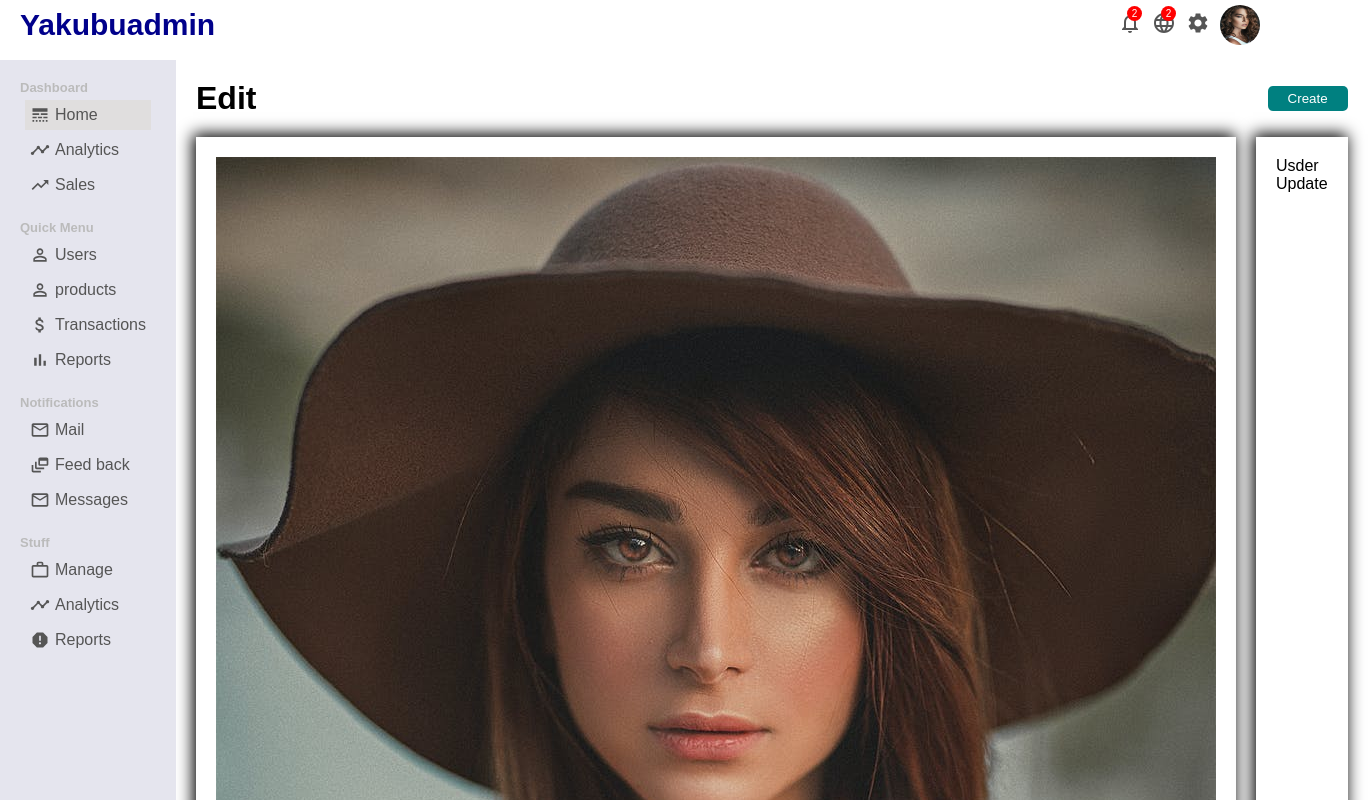
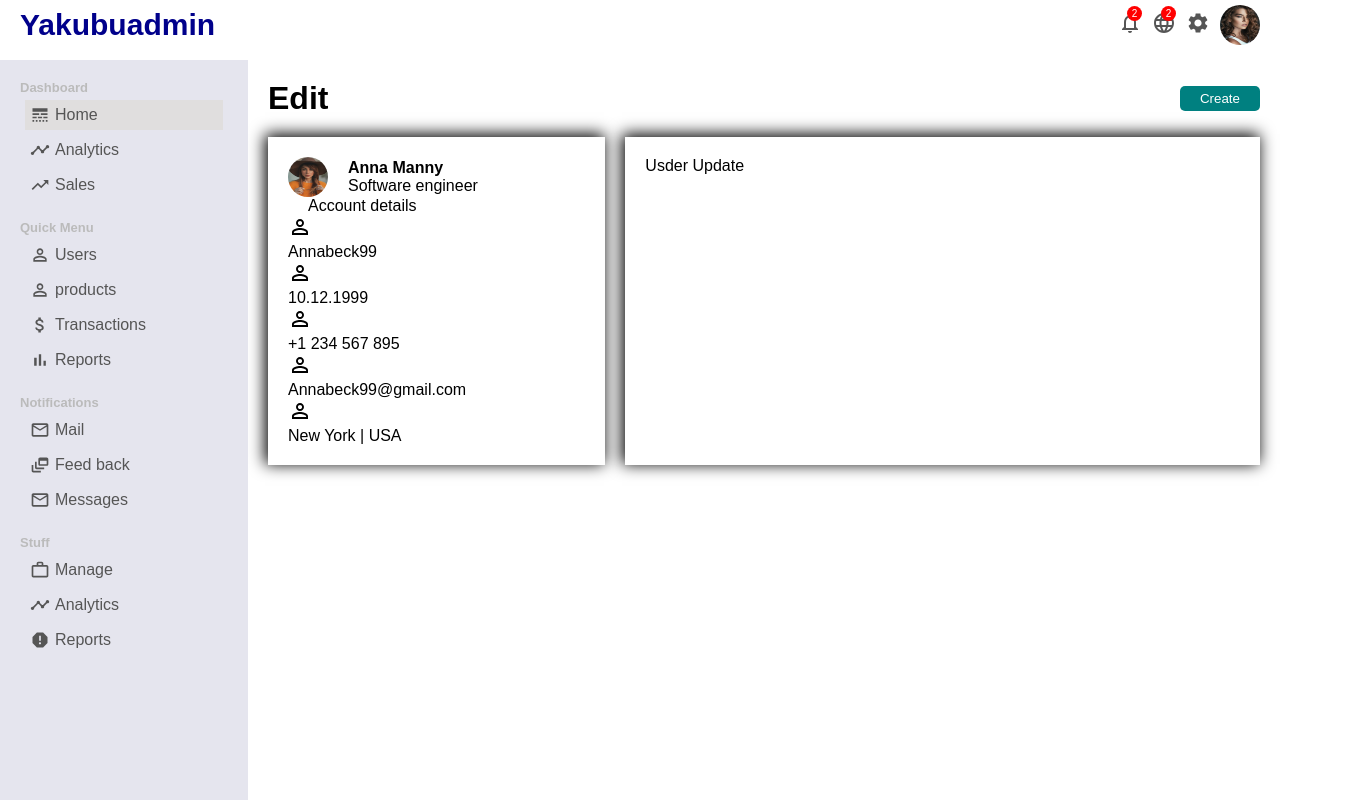
Before and after one commit to YakubuAmidu/admin, a React (Create React App) app: page /user/1 in a window 1280 px wide. Shown: the top 800 px of the page, 1368 px wide, since content can reach past the window. Built offline with nearby package versions, Linux system fonts and the light colour scheme; a web font is replaced by a local one.

Commit message:
Initial commit

```diff
--- a/src/pages/User/User.css
+++ b/src/pages/User/User.css
@@ -38,3 +38,28 @@
     -webkit-box-shadow: -2px -2px 15px 1px #000000;
     box-shadow: -2px -2px 15px 1px #000000;
 }
+
+.userShowTop {
+    display: flex;
+    align-items: center;
+}
+
+.userShowImg {
+    width: 40px;
+    height: 40px;
+    border-radius: 50%;
+}
+
+.userShowTitle{
+   display: flex;
+   flex-direction: column;
+   margin-left: 20px;
+}
+
+.userShowUsername {
+  font-weight: 600;
+}
+
+.userShowTopTitle{
+  font-weight: 300;
+}
--- a/src/pages/User/User.jsx
+++ b/src/pages/User/User.jsx
@@ -1,6 +1,7 @@
 import React from 'react';
 import './User.css';
 import UserShow1 from '../../img/UserShowImg1.png';
+import { PermIdentity } from '@material-ui/icons';
 
 export default function User(){
     return (
@@ -20,7 +21,31 @@ export default function User(){
                          </div>
                     </div>
                     <div className="userShowBottom">
+                      <span className="userShowTitle">Account details</span>
+                      <div className="userShowInfo">
+                          <PermIdentity className="userShowIcon" alt="icon" />
+                          <div className="userShowInfoTitle">Annabeck99</div>
+                      </div>
 
+                      <div className="userShowInfo">
+                          <PermIdentity className="userShowIcon" alt="icon" />
+                          <div className="userShowInfoTitle">10.12.1999</div>
+                      </div>
+
+                      <div className="userShowInfo">
+                          <PermIdentity className="userShowIcon" alt="icon" />
+                          <div className="userShowInfoTitle">+1 234 567 895</div>
+                      </div>
+
+                      <div className="userShowInfo">
+                          <PermIdentity className="userShowIcon" alt="icon" />
+                          <div className="userShowInfoTitle">Annabeck99@gmail.com</div>
+                      </div>
+
+                      <div className="userShowInfo">
+                          <PermIdentity className="userShowIcon" alt="icon" />
+                          <div className="userShowInfoTitle">New York | USA</div>
+                      </div>
                     </div>
                 </div>
                 <div className="userUpdate">Usder Update</div>
```
